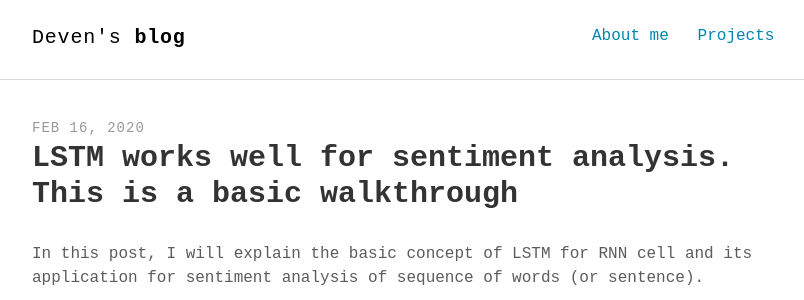
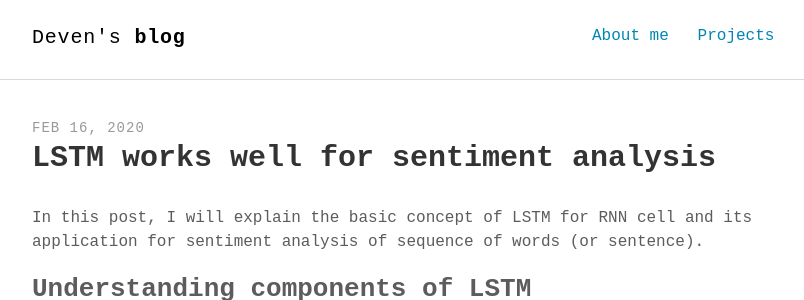
Before and after one commit to devennn/devennn.github.io, a Jekyll site: the page built from _posts/2020-02-16-Basic-LSTM-and-example.md, in a window 1280 px wide and 900 px high, cut to the strip 0-300 px from the top of the window. Shown: the whole strip, without its empty margins (232-1036 px from the left). Built offline with Jekyll 4.4.1, drawn with Linux system fonts in a browser that asks for light colours; some web fonts are replaced.

Commit message:
Update 2020-02-16-Basic-LSTM-and-example.md

```diff
--- a/_posts/2020-02-16-Basic-LSTM-and-example.md
+++ b/_posts/2020-02-16-Basic-LSTM-and-example.md
@@ -1,6 +1,6 @@
 ---
 layout: post
-title: LSTM works well for sentiment analysis. This is a basic walkthrough
+title: LSTM works well for sentiment analysis
 ---
 
 In this post, I will explain the basic concept of LSTM for RNN cell and its application for sentiment analysis of sequence of words (or sentence).
```
